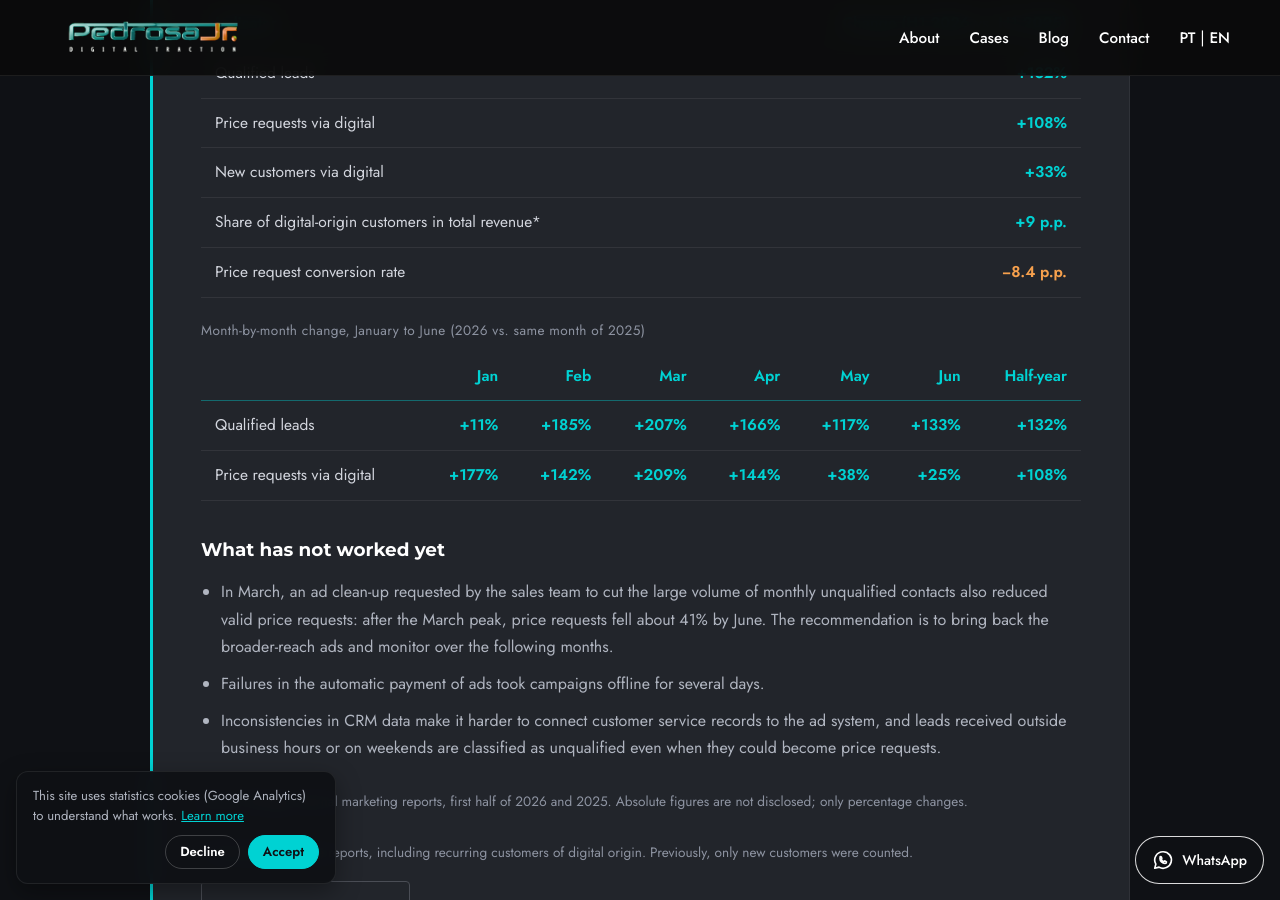
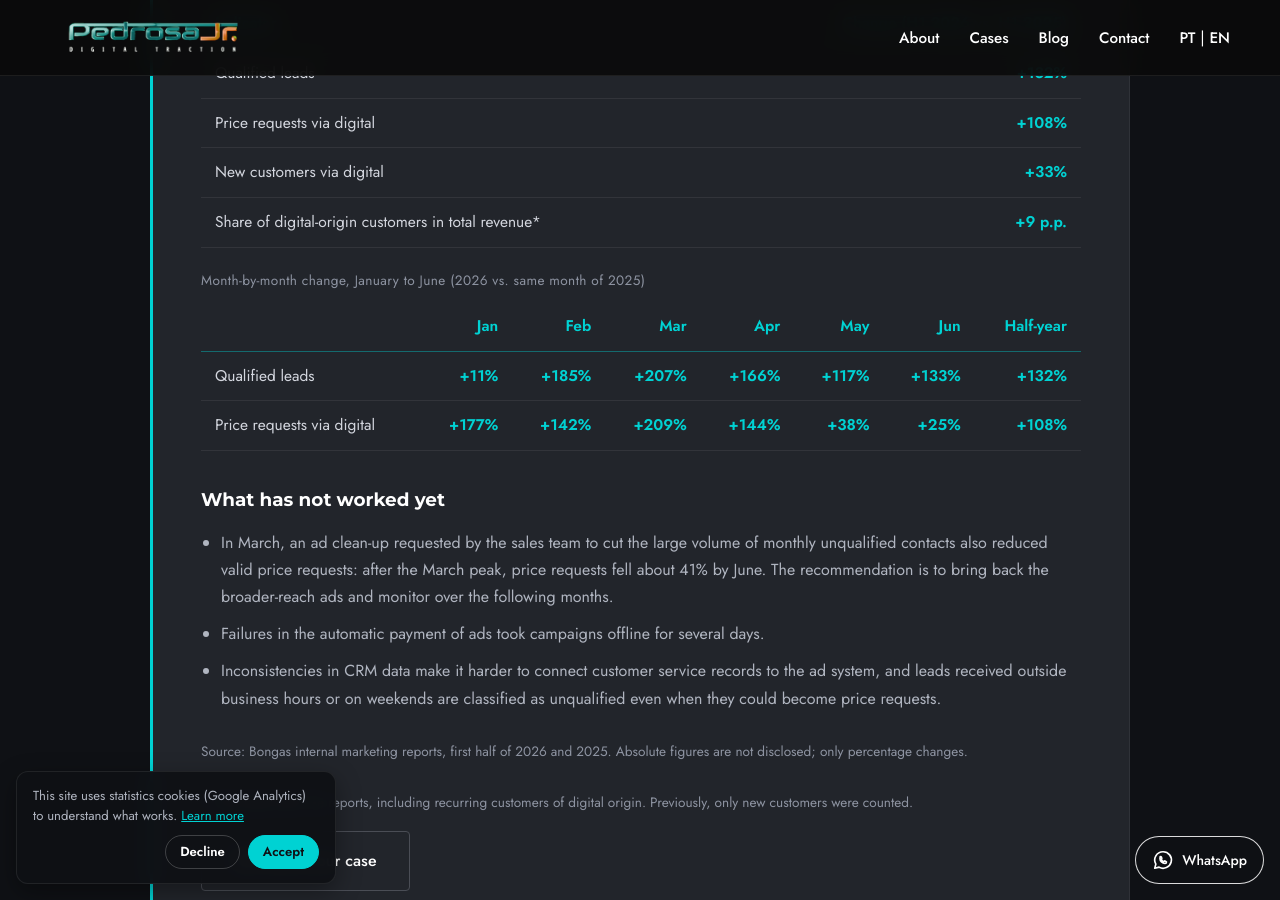
Before and after one commit to pedrosajrdigital/pedrosajr, a Jekyll site: the page built from en/projetos-tracionados.html, in a window 1280 px wide and 900 px high, scrolled down 1437 px. Built offline with Jekyll 4.4.1, drawn with Linux system fonts in a browser that asks for light colours.

Commit message:
Caso Bongas: remover linha de efetivação dos orçamentos
Co-Authored-By: Claude Sonnet 5.5 <noreply@anthropic.com>
Claude-Session: https://claude.ai/code/session_01QyZpFoYw6zPAhnX4fMdVMU

```diff
--- a/en/projetos-tracionados.html
+++ b/en/projetos-tracionados.html
@@ -48,7 +48,6 @@ lang: en
                         <tr><td>Price requests via digital</td><td class="up">+108%</td></tr>
                         <tr><td>New customers via digital</td><td class="up">+33%</td></tr>
                         <tr><td>Share of digital-origin customers in total revenue*</td><td class="up">+9 p.p.</td></tr>
-                        <tr><td>Price request conversion rate</td><td class="down">−8.4 p.p.</td></tr>
                     </tbody>
                 </table>
             </div>
--- a/projetos-tracionados.html
+++ b/projetos-tracionados.html
@@ -48,7 +48,6 @@ lang: pt-BR
                         <tr><td>Orçamentos via digital</td><td class="up">+108%</td></tr>
                         <tr><td>Novos clientes via digital</td><td class="up">+33%</td></tr>
                         <tr><td>Participação dos clientes de origem digital no faturamento total*</td><td class="up">+9 p.p.</td></tr>
-                        <tr><td>Efetivação dos orçamentos</td><td class="down">−8,4 p.p.</td></tr>
                     </tbody>
                 </table>
             </div>
```
